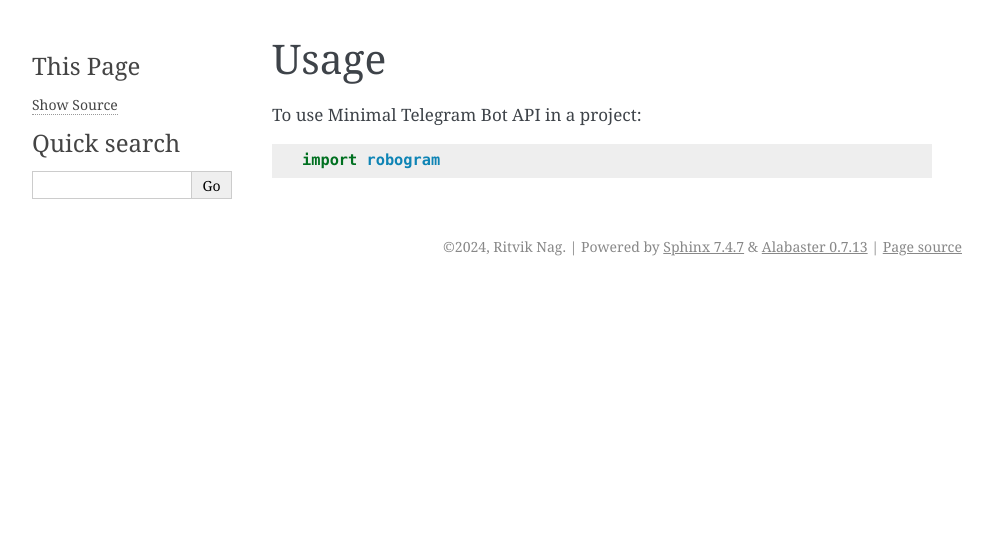
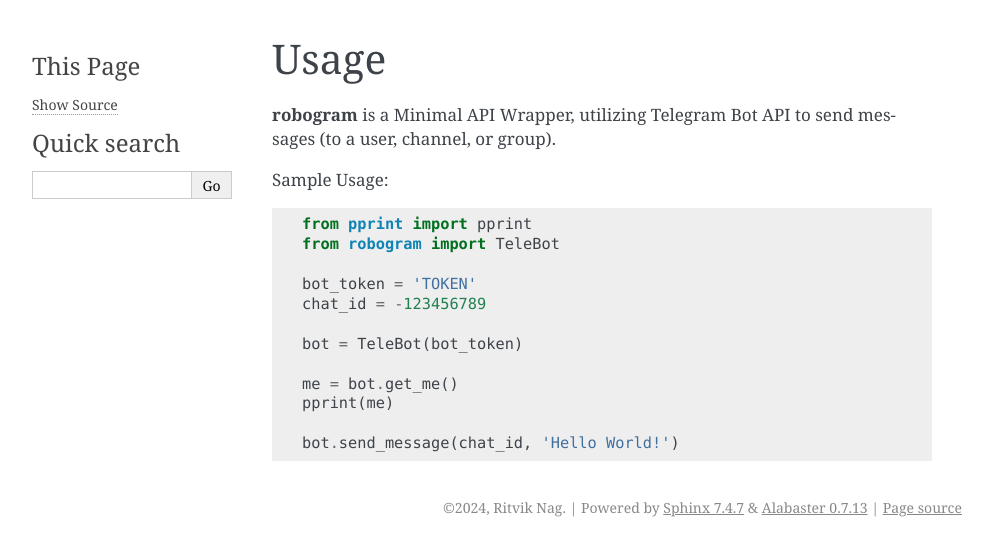
Before and after one commit to rnag/robogram, a Sphinx documentation site: the page built from docs/usage.rst, in a window 1280 px wide. Shown: the top 556 px of the page, without its empty margins (148-1141 px from the left). Built offline with Sphinx 7.4.7, drawn with Linux system fonts in a browser that asks for light colours; pages that are not in the unit, such as notebooks, are missing from menus.

Commit message:
Initial Commit

```diff
--- a/CONTRIBUTING.rst
+++ b/CONTRIBUTING.rst
@@ -38,8 +38,8 @@ and "help wanted" is open to whoever wants to implement it.
 Write Documentation
 ~~~~~~~~~~~~~~~~~~~
 
-Minimal Telegram Bot API could always use more documentation, whether as part of the
-official Minimal Telegram Bot API docs, in docstrings, or even on the web in blog posts,
+Robogram could always use more documentation, whether as part of the
+official Robogram docs, in docstrings, or even on the web in blog posts,
 articles, and such.
 
 Submit Feedback
--- a/docs/conf.py
+++ b/docs/conf.py
@@ -46,7 +46,7 @@ source_suffix = '.rst'
 master_doc = 'index'
 
 # General information about the project.
-project = 'Minimal Telegram Bot API'
+project = 'Robogram: Telegram Bot API'
 copyright = "2024, Ritvik Nag"
 author = "Ritvik Nag"
 
@@ -128,7 +128,7 @@ latex_elements = {
 # [howto, manual, or own class]).
 latex_documents = [
     (master_doc, 'robogram.tex',
-     'Minimal Telegram Bot API Documentation',
+     'Robogram Documentation',
      'Ritvik Nag', 'manual'),
 ]
 
@@ -139,7 +139,7 @@ latex_documents = [
 # (source start file, name, description, authors, manual section).
 man_pages = [
     (master_doc, 'robogram',
-     'Minimal Telegram Bot API Documentation',
+     'Robogram Documentation',
      [author], 1)
 ]
 
@@ -151,7 +151,7 @@ man_pages = [
 #  dir menu entry, description, category)
 texinfo_documents = [
     (master_doc, 'robogram',
-     'Minimal Telegram Bot API Documentation',
+     'Robogram Documentation',
      author,
      'robogram',
      'One line description of project.',
--- a/docs/installation.rst
+++ b/docs/installation.rst
@@ -8,13 +8,13 @@ Installation
 Stable release
 --------------
 
-To install Minimal Telegram Bot API, run this command in your terminal:
+To install **Robogram** -- a Minimal Telegram Bot API Wrapper -- run this command in your terminal:
 
 .. code-block:: console
 
     $ pip install robogram
 
-This is the preferred method to install Minimal Telegram Bot API, as it will always install the most recent stable release.
+This is the preferred method to install ``robogram``, as it will always install the most recent stable release.
 
 If you don't have `pip`_ installed, this `Python installation guide`_ can guide
 you through the process.
@@ -26,7 +26,7 @@ you through the process.
 From sources
 ------------
 
-The sources for Minimal Telegram Bot API can be downloaded from the `Github repo`_.
+The sources for Robogram can be downloaded from the `Github repo`_.
 
 You can either clone the public repository:
 
--- a/docs/modules.rst
+++ b/docs/modules.rst
@@ -1,5 +1,5 @@
 robogram
-===========
+========
 
 .. toctree::
    :maxdepth: 4
--- a/docs/usage.rst
+++ b/docs/usage.rst
@@ -2,6 +2,23 @@
 Usage
 =====
 
-To use Minimal Telegram Bot API in a project::
+**robogram** is a Minimal API Wrapper, utilizing Telegram Bot API
+to send messages (to a user, channel, or group).
 
-    import robogram
+
+Sample Usage:
+
+.. code-block:: python3
+
+    from pprint import pprint
+    from robogram import TeleBot
+
+    bot_token = 'TOKEN'
+    chat_id = -123456789
+
+    bot = TeleBot(bot_token)
+
+    me = bot.get_me()
+    pprint(me)
+
+    bot.send_message(chat_id, 'Hello World!')
```
Also changed, not shown: README.rst (+15 -8 lines), docs/robogram.rst (added, +29 -0 lines), .github/ISSUE_TEMPLATE.md.
